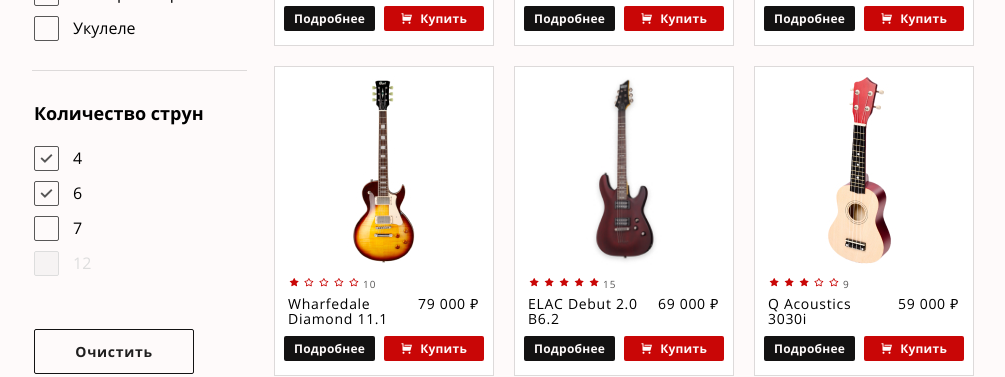
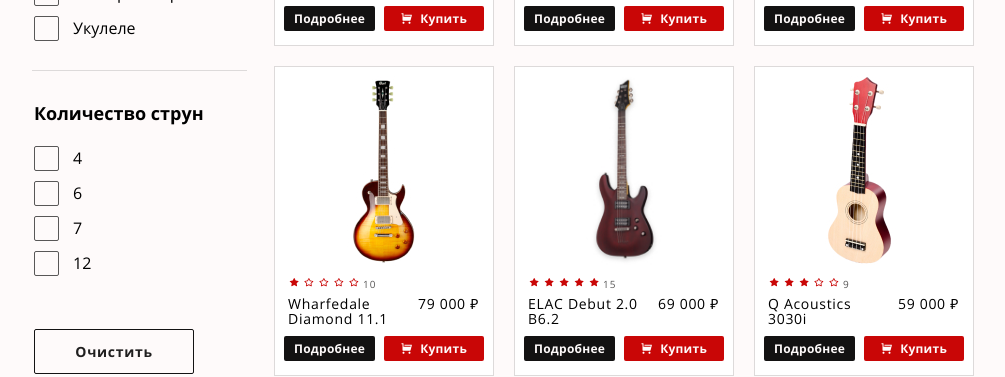
Before and after one commit to Volnodoom/guitara-vue, a Nuxt app: page / in a window 1280 px wide. Shown: the part 754-1131 px from the top of the page, without its empty margins (136-1141 px from the left). Built offline with nearby package versions, Linux system fonts and the light colour scheme.

Commit message:
[LAYOUT] Filtration section

```diff
--- a/components/catalog-filtration/catalog-filtration.vue
+++ b/components/catalog-filtration/catalog-filtration.vue
@@ -3,35 +3,28 @@
     <h2 class="title title--bigger catalog-filter__title">
       Фильтр
     </h2>
-    <fieldset class="catalog-filter__block">
-      <legend class="catalog-filter__block-title">
-        Цена, ₽
-      </legend>
+
+    <CatalogFormSection section-name="Цена, ₽">
       <div class="catalog-filter__price-range">
-        <div class="form-input">
-          <label class="visually-hidden">Минимальная цена</label>
-          <input
-            id="priceMin"
-            type="number"
-            placeholder="1 000"
-            name="от"
-          >
-        </div>
-        <div class="form-input">
-          <label class="visually-hidden">Максимальная цена</label>
-          <input
-            id="priceMax"
-            type="number"
-            placeholder="30 000"
-            name="до"
-          >
-        </div>
+        <CatalogCustomInput
+          id="priceMin"
+          hidden-name="Минимальная цена"
+          name="от"
+          placeholder="1 000"
+          @change-input="handleChangeMinInput"
+        />
+
+        <CatalogCustomInput
+          id="priceMax"
+          hidden-name="Максимальная цена"
+          name="до"
+          placeholder="30 000"
+          @change-input="handleChangeMaxInput"
+        />
       </div>
-    </fieldset>
-    <fieldset class="catalog-filter__block">
-      <legend class="catalog-filter__block-title">
-        Тип гитар
-      </legend>
+    </CatalogFormSection>
+
+    <CatalogFormSection section-name="Тип гитар">
       <CatalogCustomCheckbox
         v-for="({ name, labelName }) of checkBoxMockData"
         :key="name"
@@ -39,51 +32,18 @@
         :name="name"
         :label-name="labelName"
       />
-    </fieldset>
-    <fieldset class="catalog-filter__block">
-      <legend class="catalog-filter__block-title">
-        Количество струн
-      </legend>
-      <div class="form-checkbox catalog-filter__block-item">
-        <input
-          id="4-strings"
-          class="visually-hidden"
-          type="checkbox"
-          name="4-strings"
-          checked
-        >
-        <label for="4-strings">4</label>
-      </div>
-      <div class="form-checkbox catalog-filter__block-item">
-        <input
-          id="6-strings"
-          class="visually-hidden"
-          type="checkbox"
-          name="6-strings"
-          checked
-        >
-        <label for="6-strings">6</label>
-      </div>
-      <div class="form-checkbox catalog-filter__block-item">
-        <input
-          id="7-strings"
-          class="visually-hidden"
-          type="checkbox"
-          name="7-strings"
-        >
-        <label for="7-strings">7</label>
-      </div>
-      <div class="form-checkbox catalog-filter__block-item">
-        <input
-          id="12-strings"
-          class="visually-hidden"
-          type="checkbox"
-          name="12-strings"
-          disabled
-        >
-        <label for="12-strings">12</label>
-      </div>
-    </fieldset>
+    </CatalogFormSection>
+
+    <CatalogFormSection section-name="Количество струн">
+      <CatalogCustomCheckbox
+        v-for="({ name, labelName }) of stringsMockData"
+        :key="name"
+        v-model="pickedStringsList"
+        :name="name"
+        :label-name="labelName"
+      />
+    </CatalogFormSection>
+
     <button
       class="catalog-filter__reset-btn button button--black-border button--medium"
       type="reset"
@@ -95,6 +55,17 @@
 
 <script setup lang="ts">
 const pickedItemList = ref([]);
+const pickedStringsList = ref([]);
+const minPriceValue = ref();
+const maxPriceValue = ref(1_000);
+
+const handleChangeMinInput = (val: number) => {
+  minPriceValue.value = val;
+};
+
+const handleChangeMaxInput = (val: number) => {
+  maxPriceValue.value = val;
+};
 const checkBoxMockData = [
   {
     name: 'acoustic',
@@ -109,4 +80,23 @@
     labelName: 'Укулеле',
   },
 ];
+
+const stringsMockData = [
+  {
+    name: '4-strings',
+    labelName: '4',
+  },
+  {
+    name: '6-strings',
+    labelName: '6',
+  },
+  {
+    name: '7-strings',
+    labelName: '7',
+  },
+  {
+    name: '12-strings',
+    labelName: '12',
+  },
+];
 </script>
--- /dev/null
+++ b/components/catalog-filtration/components/catalog-custom-input.vue
@@ -0,0 +1,39 @@
+<template>
+  <div class="form-input">
+    <label class="visually-hidden">{{ hiddenName }}</label>
+    <input
+      :id="id"
+      type="text"
+      :placeholder="placeholder.toLocaleString('ru-RU')"
+      :name="name"
+      :value="value ? value.toLocaleString('ru-RU') : ''"
+      @input="handleInput"
+    >
+  </div>
+</template>
+
+<script setup lang="ts">
+type CustomInputType = {
+  hiddenName: string
+  name: string
+  placeholder: number
+  id: string
+};
+
+defineProps<CustomInputType>();
+const emit = defineEmits(['changeInput']);
+const value = ref<number>();
+
+const handleInput = (evt: Event) => {
+  const inputValue = (evt.target as HTMLInputElement).value;
+
+  const pureNumber = Number(inputValue
+    .split('')
+    .map(value => value.trim())
+    .filter(value => Boolean(value)).join(''),
+  );
+
+  value.value = pureNumber;
+  emit('changeInput', pureNumber);
+};
+</script>
--- /dev/null
+++ b/components/catalog-filtration/components/catalog-form-section.vue
@@ -0,0 +1,16 @@
+<template>
+  <fieldset class="catalog-filter__block">
+    <legend class="catalog-filter__block-title">
+      {{ sectionName }}
+    </legend>
+    <slot />
+  </fieldset>
+</template>
+
+<script setup lang="ts">
+type CatalogSectionType = {
+  sectionName: string
+};
+
+defineProps<CatalogSectionType>();
+</script>
--- a/pages/index.vue
+++ b/pages/index.vue
@@ -55,8 +55,8 @@
 <script setup lang="ts">
 import CardCatalog from '~/ui/card/card-catalog/card-catalog.vue';
 import PaginationBasic from '~/ui/pagination/pagination-basic/pagination-basic.vue';
-import BreadcrumbsBasic from "~/ui/breadcrumbs/breadcrumbs-basic.vue";
-import CatalogFiltration from "~/components/catalog-filtration/catalog-filtration.vue";
+import BreadcrumbsBasic from '~/ui/breadcrumbs/breadcrumbs-basic.vue';
+import CatalogFiltration from '~/components/catalog-filtration/catalog-filtration.vue';
 
 definePageMeta({
   layout: 'default',
```
